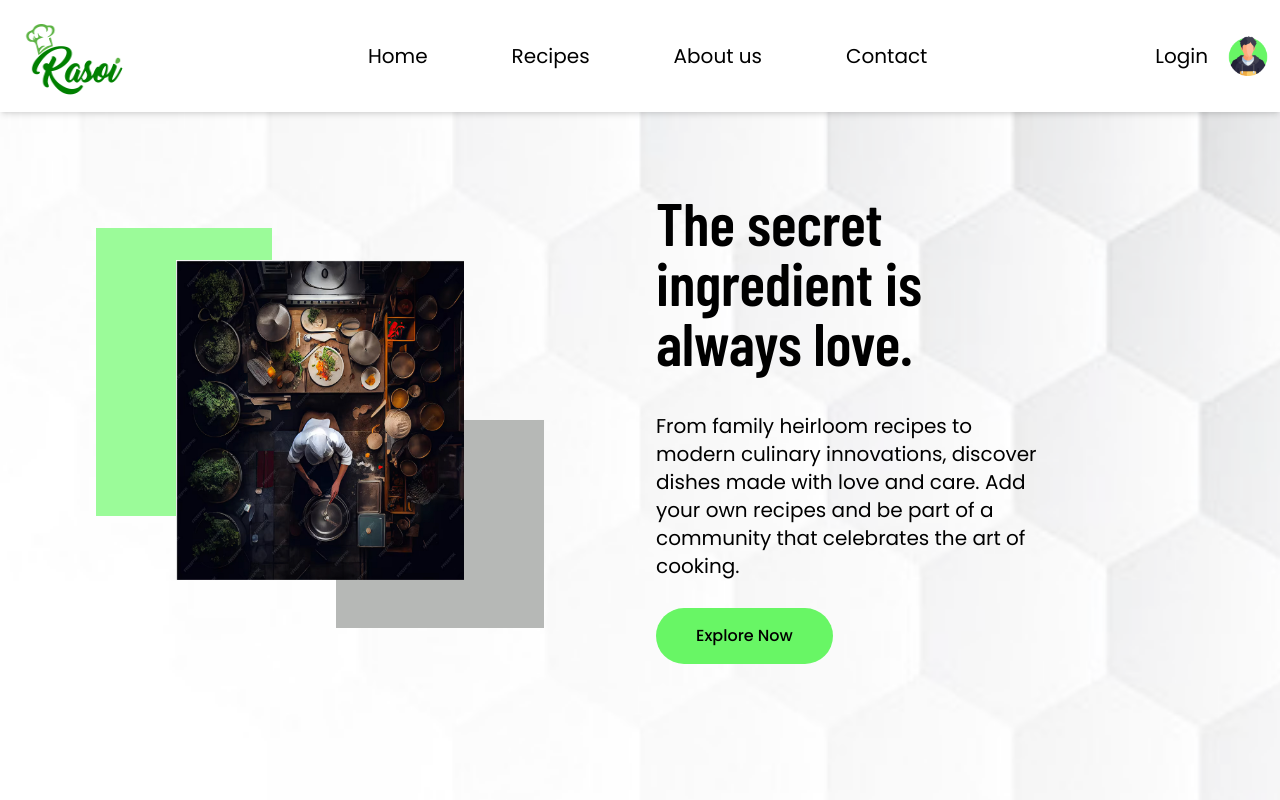
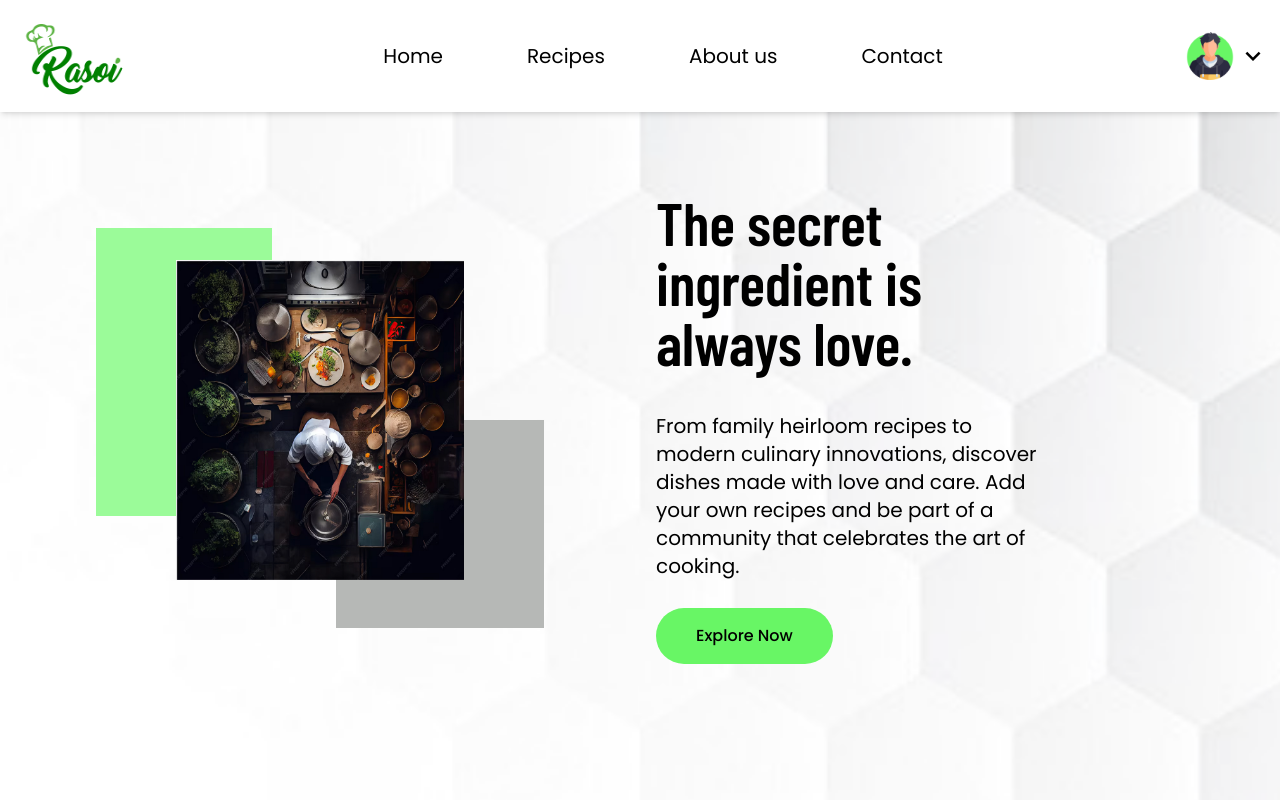
Before and after one commit to Bhushan9001/Rasoi, a React (Vite) app in the folder client/: page / in a window 1280 px wide. Shown: the top 800 px of the page. Built offline with nearby package versions, Linux system fonts and the light colour scheme.

Commit message:
logo and dropdown button

```diff
--- a/client/src/components/Navbar.jsx
+++ b/client/src/components/Navbar.jsx
@@ -6,12 +6,14 @@ import { Link as Scroll } from 'react-scroll';
 import { useRecoilState, useRecoilValue } from 'recoil';
 import { userAtom } from '../atoms/userAtom';
 import Avatar from './Avatar';
+import { MdOutlineKeyboardArrowDown } from "react-icons/md";
 
 const Navbar = () => {
 
   const [isOpen, setIsOpen] = useState(false);
   const [loggedIn , setLoggedIn] = useState(false);
   const [user,setUser] = useRecoilState(userAtom);
+  const [visible, setVisible] = useState();
 
   useEffect(()=>{
       const token = localStorage.getItem("token");
@@ -68,19 +70,12 @@ const Navbar = () => {
         </div>
         <div className="hidden md:flex items-center space-x-5 font-poppins font-normal text-xl">
          {
-          loggedIn?<Link to="/" className="" onClick={()=>{
-          localStorage.clear();
-          setLoggedIn(false);
-        }}>
-            Logout
-          </Link>:<Link to="/signin" className="">
-          Login
-        </Link>
-         }
-         {
-            loggedIn&&user ? <Avatar name={user}/>: <div>
-            <img className="w-10 h-10" src={boy} alt="Landing" />
-          </div>
+           <div className='flex justify-center items-center space-x-1 cursor-pointer'>
+             {loggedIn&&user ? <Avatar name={user}/>: <div>
+            <img className="w-12 h-12" src={boy} alt="Landing" />
+          </div>}
+          <MdOutlineKeyboardArrowDown size={30}/>
+           </div>
          }
 
         </div>
@@ -115,4 +110,23 @@ const Navbar = () => {
   );
 };
 
+function Dropdown(){
+  return(
+    <>
+
+{
+          loggedIn?<Link to="/" className="" onClick={()=>{
+          localStorage.clear();
+          setLoggedIn(false);
+        }}>
+            Logout
+          </Link>:<Link to="/signin" className="">
+          Login
+        </Link>
+         }
+    </>
+
+  )
+}
+
 export default Navbar;
--- a/client/src/pages/RecipeDetail.jsx
+++ b/client/src/pages/RecipeDetail.jsx
@@ -83,12 +83,6 @@ const RecipeDetail = () => {
 
   const daysSinceCreated = calculateDaysSinceCreated(recipe.createdAt);
 
-  const copyToClipBoard = async () => {
-    const url = `http://localhost:5173/recipes/${recipe.id}`
-    await navigator.clipboard.writeText(url).then(() => alert("Copied Succesfully"))
-
-
-  }
 
 
   return (
@@ -167,7 +161,7 @@ const RecipeDetail = () => {
                 {
                   flag === true && (
                     <>
-                      <WhatsappShareButton url={url} title={title} className='icon'>
+                      <WhatsappShareButton  title={title} url={url}  className='icon'>
                         <WhatsappIcon size={35} round />
                       </WhatsappShareButton>
 
```
